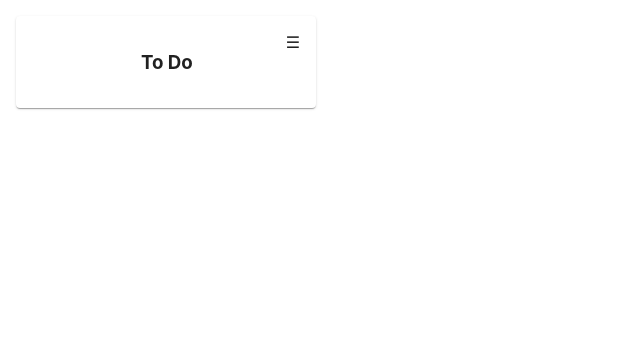
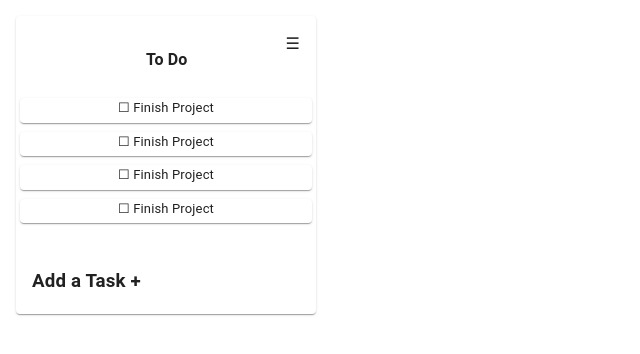
Before and after one commit to cbakcoleman/cd_mern_scrumtious, a React (Create React App) app in the folder client/: page / in a window 1280 px wide. Shown: the top 354 px of the page, without its empty margins (0-640 px from the left). Built offline with nearby package versions, Linux system fonts and the light colour scheme.

Commit message:
begin task input

```diff
--- /dev/null
+++ b/client/src/components/InputContainer.jsx
@@ -0,0 +1,21 @@
+import { Card, Collapse } from '@mui/material';
+import React, {useState} from 'react';
+import InputTask from './InputTask';
+
+const InputContainer = (props) => {
+    const [open, setOpen] = useState(false);
+    return (
+        <div>
+            <Collapse in={open}>
+                <InputTask setOpen={setOpen}/>
+            </Collapse>
+            <Collapse in={!open}>
+                <div className={"editTitleContainer"} elevation={0} onClick={ () => setOpen(!open)}>
+                    <h3 clasName={"editTitle"}>Add a Task + </h3>
+                </div>
+            </Collapse>
+        </div>
+    )
+}
+
+export default InputContainer
--- /dev/null
+++ b/client/src/components/InputTask.jsx
@@ -0,0 +1,29 @@
+import { Button, Card, InputBase, IconButton } from '@mui/material';
+import ClearIcon from '@mui/icons-material/Clear'
+import React,{ useState } from 'react';
+import './style.css';
+
+const InputTask = ({setOpen}) => {
+    return (
+        <div>
+            <div className={"addTask"}>
+                <Card className={"input"}>
+                    <InputBase
+                        onBlur={ ()=> setOpen(false)}
+                        multiline
+                        fullWidth
+                        placeholder="Enter task"
+                    />
+                </Card>
+            </div>
+            <div >
+                <Button className={"button"} onClick={ () =>setOpen(false) }>Add Task</Button>
+                <IconButton onClick={ ()=> setOpen(false)}>
+                    <ClearIcon/>
+                </IconButton>
+            </div>
+        </div>
+    )
+}
+
+export default InputTask
--- a/client/src/components/List.jsx
+++ b/client/src/components/List.jsx
@@ -2,15 +2,24 @@ import './style.css'
 import React from 'react';
 import {Card, CssBaseline} from '@mui/material';
 import Title from './Title';
+import Task from './Task';
+import InputContainer from './InputContainer';
 
 
 
 const List = (props) => {
 
     return (
-        <div>
-            <Card className={"card"}>
+        <div >
+            <Card  className={"card"}>
+                <CssBaseline/>
                 <Title />
+                <Task />
+                <Task />
+                <Task />
+                <Task />
+                <div></div>
+                <InputContainer/>
             </Card>
         </div>
     )
--- /dev/null
+++ b/client/src/components/Task.jsx
@@ -0,0 +1,14 @@
+import React from 'react';
+import {Card, CssBaseline} from '@mui/material';
+
+const Task = (props) => {
+    return (
+        <div className={"task"}>
+            <Card className={"task"} >
+            &#9744; Finish Project
+            </Card>
+        </div>
+    )
+}
+
+export default Task
--- a/client/src/components/Title.jsx
+++ b/client/src/components/Title.jsx
@@ -12,8 +12,10 @@ const Title = (props) => {
         <div>
             {
                 open ?(
-                    <div className={""}>
+                    <div className={"input"}>
                         <InputBase value="Todo"
+
+                        fullWidth
                         onBlur={ () => setOpen(!open)}/>
                     </div>
                 ) : (
--- a/client/src/components/style.css
+++ b/client/src/components/style.css
@@ -2,17 +2,32 @@
     width: 300px;
     margin-left: 1rem;
     margin-top: 1rem;
-    background-color: lime;
 }
+
 .editTitle {
     margin-left: 1rem;
     flex-grow: 1;
+    font-size:medium;
+    font-weight: bold;
 }
 .editTitleContainer {
     margin: 1rem;
     display: flex;
+    height: 50px;
 }
 .input {
     margin: 1rem;
-    background-color: lightsteelblue;
+    padding: 1px;
+    height: 50px;
+    text-align: center;
 }
+.task {
+    padding-bottom: 5px;
+    margin: 2px;
+    font-size:small;
+}
+.addTask {
+    padding-bottom: 5px;
+    font-size:small;
+
+}
```
